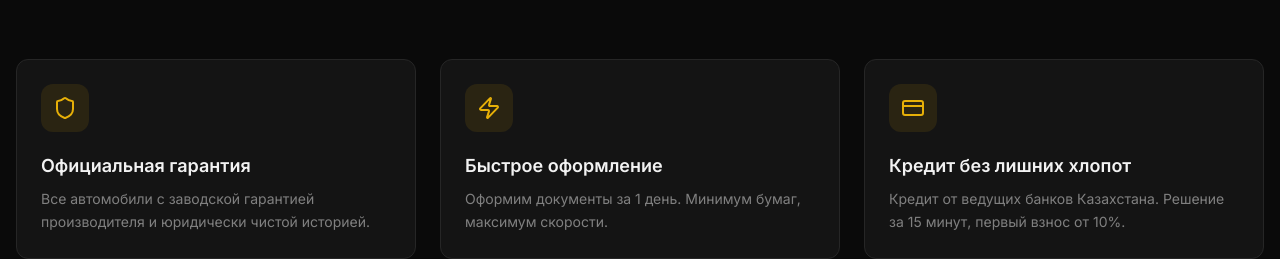
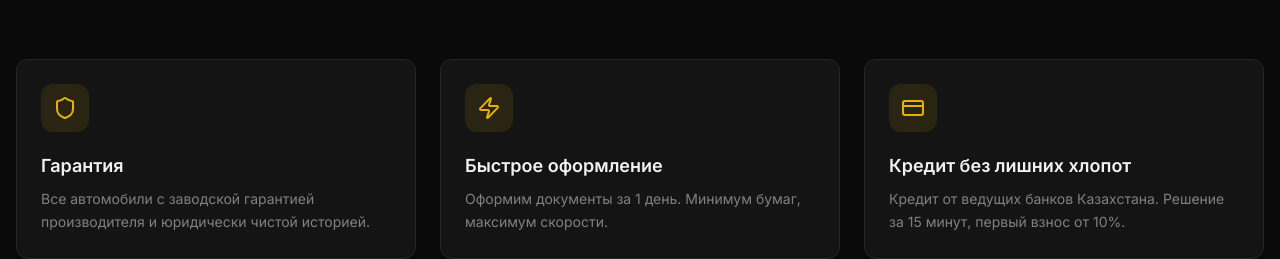
Before and after one commit to AsAl1100/easy-motors-website, a Next.js app: page / in a window 1280 px wide. Shown: the part 1057-1316 px from the top of the page. Built offline with nearby package versions, Linux system fonts and the light colour scheme; no server answers.

Commit message:
fix: rename Официальная гарантия to Гарантия

```diff
--- a/components/home/AdvantagesSection.tsx
+++ b/components/home/AdvantagesSection.tsx
@@ -6,7 +6,7 @@ import { Shield, Zap, CreditCard, Headphones, Star, TrendingDown } from "lucide-
 const advantages = [
   {
     icon: Shield,
-    title: "Официальная гарантия",
+    title: "Гарантия",
     description: "Все автомобили с заводской гарантией производителя и юридически чистой историей.",
   },
   {
```
